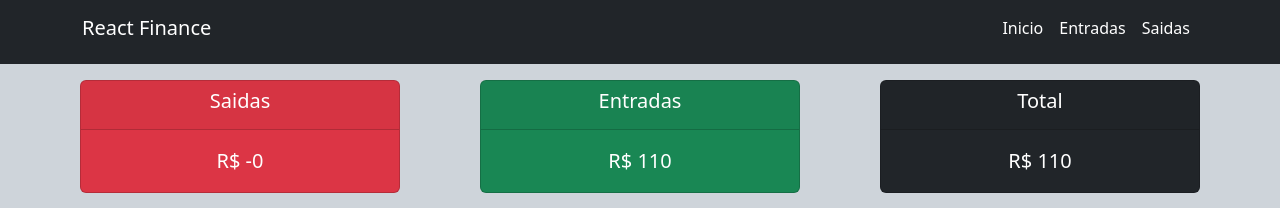
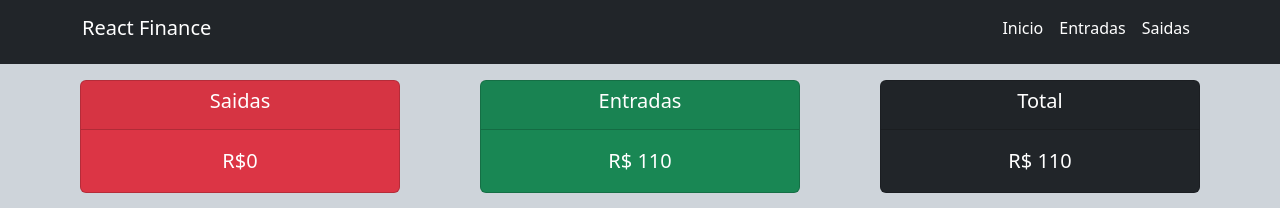
Before and after one commit to joaov1ct0r/react-finance, a React (Vite) app: page / in a window 1280 px wide. Shown: the top 208 px of the page. Built offline with nearby package versions, Linux system fonts and the light colour scheme.

Commit message:
refactor: CardNegative refatorado

```diff
--- a/src/components/CardNegative.tsx
+++ b/src/components/CardNegative.tsx
@@ -18,9 +18,7 @@ export default function CardNegative(): JSX.Element {
         <h5 className="card-title text-white">Saidas</h5>
       </div>
       <div className="card-body">
-        <p className="card-text text-white text-center fs-5 text">
-          R$ -{total}
-        </p>
+        <p className="card-text text-white text-center fs-5 text">R${total}</p>
       </div>
     </div>
   );
```
